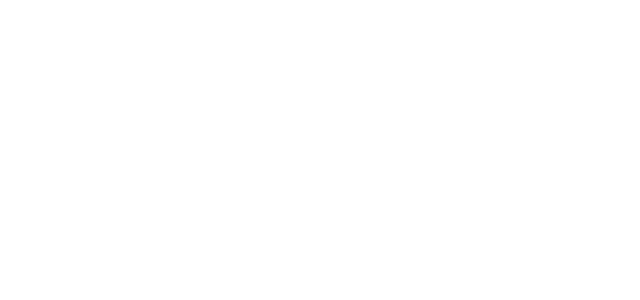
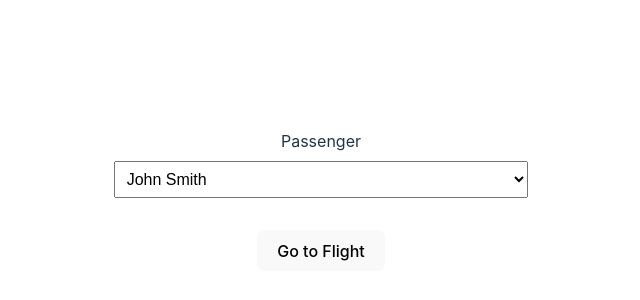
Before and after one commit to joshD90/interviewPrep, a React (Vite) app: page /login in a window 1280 px wide. Before the commit this address had no page. Shown: the part 208-508 px from the top of the page, without its empty margins (367-1007 px from the left). Built offline with nearby package versions, Linux system fonts and the light colour scheme.

Commit message:
adding in passenger capacity, passenger context as well as passenger login dummy

```diff
--- a/src/App.tsx
+++ b/src/App.tsx
@@ -1,8 +1,14 @@
 import { BrowserRouter as Router, Routes, Route } from "react-router-dom";
 
 import Seating from "./flights/components/seating/Seating";
-import { flight123 } from "./flights/flights";
+
 import Flight from "./flights/components/flight/Flight";
+import FlightContainer from "./flights/components/flight/FlightContainer";
+import SeatingContainer from "./flights/components/seating/SeatingContainer";
+import SelectPassenger from "./flights/components/passenger/SelectPassenger";
+
+//import context provider
+import { PassengerContextProvider } from "./flights/context/PassengerContextProvider";
 
 function App() {
   return (
@@ -14,15 +20,15 @@
         margin: "3rem",
       }}
     >
-      <Router>
-        <Routes>
-          <Route path="/flight" element={<Flight flight={flight123} />} />
-          <Route
-            path="/flight/seating"
-            element={<Seating flight={flight123} />}
-          />
-        </Routes>
-      </Router>
+      <PassengerContextProvider>
+        <Router>
+          <Routes>
+            <Route path="/flight/:id" element={<FlightContainer />} />
+            <Route path="/flight/:id/seating" element={<SeatingContainer />} />
+            <Route path="/login" element={<SelectPassenger />} />
+          </Routes>
+        </Router>
+      </PassengerContextProvider>
     </div>
   );
 }
--- /dev/null
+++ b/src/flights/classes/Passenger.ts
@@ -0,0 +1,41 @@
+export class Passenger {
+  private firstName: string;
+  private secondName: string;
+  private age: number;
+
+  constructor(firstName: string, secondName: string, age: number) {
+    this.firstName = firstName;
+    this.secondName = secondName;
+    this.age = age;
+  }
+
+  // Getter for firstName
+  getFirstName(): string {
+    return this.firstName;
+  }
+
+  // Setter for firstName
+  setFirstName(newFirstName: string) {
+    this.firstName = newFirstName;
+  }
+
+  // Getter for secondName
+  getSecondName(): string {
+    return this.secondName;
+  }
+
+  // Setter for secondName
+  setSecondName(newSecondName: string) {
+    this.secondName = newSecondName;
+  }
+
+  // Getter for age
+  getAge(): number {
+    return this.age;
+  }
+
+  // Setter for age
+  setAge(newAge: number) {
+    this.age = newAge;
+  }
+}
--- a/src/flights/components/flight/Flight.tsx
+++ b/src/flights/components/flight/Flight.tsx
@@ -1,16 +1,25 @@
-import { FC } from "react";
-import { useNavigate } from "react-router-dom";
+import { FC, useContext } from "react";
+import { useNavigate, useParams } from "react-router-dom";
 
 import "./flight.css";
 import { Flight as FlightClass } from "../../classes/Flight";
+import { PassengerContext } from "../../context/PassengerContextProvider";
 
 type Props = { flight: FlightClass };
 
 const Flight: FC<Props> = ({ flight }) => {
   const navigate = useNavigate();
+  const { id } = useParams();
+
+  const passengerContext = useContext(PassengerContext);
+  if (!passengerContext) return <></>;
+
+  const { currentPassenger } = passengerContext;
+  console.log(currentPassenger, "CURRENT PASSENGER IN FLIGHT");
 
   return (
     <div className="flightContainer">
+      <h1>{currentPassenger?.getFirstName()}</h1>
       <div className="flightDetailsContainer">
         <div className="flightDescription">
           <h3>Flight: {flight.getFlightName()}</h3>
@@ -34,7 +43,7 @@
         </div>
         <div className="proceedDiv">
           <h4>€{flight.getCostToDecimal()}</h4>
-          <button onClick={() => navigate("/flight/seating")}>
+          <button onClick={() => navigate(`/flight/${id}/seating`)}>
             Proceed To Seats
           </button>
         </div>
--- /dev/null
+++ b/src/flights/components/flight/FlightContainer.tsx
@@ -0,0 +1,12 @@
+import { useParams } from "react-router-dom";
+import Flight from "./Flight";
+import flights from "../../flights";
+
+const FlightContainer = () => {
+  const { id } = useParams();
+  console.log(id);
+
+  return <>{id && <Flight flight={flights[id]} />}</>;
+};
+
+export default FlightContainer;
--- /dev/null
+++ b/src/flights/components/passenger/SelectPassenger.tsx
@@ -0,0 +1,47 @@
+import { useContext } from "react";
+import { useNavigate } from "react-router-dom";
+
+import "./selectPassengers.css";
+import allPassengers from "../../passengers";
+import { PassengerContext } from "../../context/PassengerContextProvider";
+
+const SelectPassenger = () => {
+  const passengerContext = useContext(PassengerContext);
+  const navigate = useNavigate();
+
+  if (!passengerContext) return <></>;
+  const { setCurrentPassenger } = passengerContext;
+
+  const changePassenger = (e: React.ChangeEvent<HTMLSelectElement>) => {
+    setCurrentPassenger(
+      allPassengers[e.target.value.split(" ")[0].toLowerCase()]
+    );
+    console.log(e.target.value);
+  };
+
+  return (
+    <div className="passengersContainer">
+      <form>
+        <div className="inputField">
+          <label htmlFor="passengerList">Passenger</label>
+          <select
+            name="passengerList"
+            id="passengerList"
+            onChange={changePassenger}
+          >
+            {Object.values(allPassengers).map((passenger) => {
+              return (
+                <option>
+                  {passenger.getFirstName() + " " + passenger.getSecondName()}
+                </option>
+              );
+            })}
+          </select>
+        </div>
+        <button onClick={() => navigate("/flight/one")}>Go to Flight</button>
+      </form>
+    </div>
+  );
+};
+
+export default SelectPassenger;
--- /dev/null
+++ b/src/flights/components/passenger/selectPassengers.css
@@ -0,0 +1,32 @@
+.passengersContainer {
+  width: 100%;
+  height: 100%;
+  display: flex;
+  justify-content: center;
+  align-items: center;
+}
+
+form {
+  width: 40%;
+  border: 1px solid white;
+  display: flex;
+  justify-content: center;
+  align-items: center;
+  gap: 1rem;
+  flex-direction: column;
+}
+
+.inputField {
+  display: flex;
+  align-items: center;
+  gap: 0.5rem;
+  flex-direction: column;
+  padding: 1rem;
+  width: 90%;
+}
+
+.inputField select {
+  padding: 0.5rem;
+  width: 90%;
+  font-size: 1rem;
+}
--- a/src/flights/components/seating/Seating.tsx
+++ b/src/flights/components/seating/Seating.tsx
@@ -7,7 +7,10 @@
 
 const Seating: FC<Props> = ({ flight }) => {
   return (
-    <div>
+    <div className="seatingContainer">
+      <div className="noseDiv"></div>
+      <div className="leftWing"></div>
+      <div className="rightWing"></div>
       <div
         className="seatingPlan"
         style={{
--- /dev/null
+++ b/src/flights/components/seating/SeatingContainer.tsx
@@ -0,0 +1,12 @@
+import { useParams } from "react-router-dom";
+
+import Seating from "./Seating";
+import flights from "../../flights";
+
+const SeatingContainer = () => {
+  const { id } = useParams();
+
+  return <div>{id && <Seating flight={flights[id]} />}</div>;
+};
+
+export default SeatingContainer;
--- a/src/flights/components/seating/seating.css
+++ b/src/flights/components/seating/seating.css
@@ -1,8 +1,20 @@
+.seatingContainer {
+  position: relative;
+}
+
+.noseDiv {
+  width: 99%; /* Adjust the width as needed */
+  height: 100px; /* Adjust the height as needed */
+  border: 2px solid white; /* Border color and thickness */
+  border-radius: 50% / 100% 100% 0 0; /* Create a semicircle shape */
+}
+
 .seatingPlan {
   display: grid;
   gap: 0.5rem;
   grid-template-columns: repeat(6, 1fr);
-  width: 60%;
+  border: 1px solid white;
+  padding: 1rem;
 }
 
 .seatDiv {
@@ -17,3 +29,26 @@
 .seatDiv:hover {
   background-color: #444;
 }
+
+.leftWing {
+  width: 0;
+  height: 0;
+  border-top: 50px solid transparent; /* Adjust the size as needed */
+  border-bottom: 100px solid transparent; /* Adjust the size as needed */
+  border-right: 400px solid white; /* Adjust the size and color as needed */
+  position: absolute;
+  top: 50%;
+  transform: translate(-100%, -50%);
+}
+
+.rightWing {
+  width: 0;
+  height: 0;
+  border-style: solid;
+  border-width: 60px 0 100px 400px; /* Adjust the size as needed */
+  border-color: transparent transparent transparent white; /* Adjust the color as needed */
+  position: absolute;
+  top: 50%;
+  right: 0;
+  transform: translate(100%, -50%);
+}
--- /dev/null
+++ b/src/flights/context/PassengerContextProvider.tsx
@@ -0,0 +1,25 @@
+import React, { FC, useState } from "react";
+import { Passenger } from "../classes/Passenger";
+
+type Props = { children: React.ReactNode };
+type PassengerContextType = {
+  currentPassenger: Passenger | null;
+  setCurrentPassenger: (passenger: null | Passenger) => void;
+};
+
+export const PassengerContext =
+  React.createContext<PassengerContextType | null>(null);
+
+export const PassengerContextProvider: FC<Props> = ({ children }) => {
+  const [currentPassenger, setCurrentPassenger] = useState<null | Passenger>(
+    null
+  );
+
+  return (
+    <PassengerContext.Provider
+      value={{ currentPassenger, setCurrentPassenger }}
+    >
+      {children}
+    </PassengerContext.Provider>
+  );
+};
--- a/src/flights/flights.ts
+++ b/src/flights/flights.ts
@@ -1,6 +1,8 @@
 import { Plane } from "./classes/Plane";
 import { Flight } from "./classes/Flight";
 import Seat from "./classes/Seats";
+
+type AllFlightsExport = { [key: string]: Flight };
 
 const flight123 = new Flight(
   "Airbus A300",
@@ -12,4 +14,30 @@
   100.99
 );
 
-export { flight123 };
+const flight456 = new Flight(
+  "Boeing 737",
+  "456",
+  "London",
+  "Dublin",
+  new Date(2004, 1, 1, 0, 0, 0),
+  new Date(2004, 1, 1, 2, 30, 0),
+  50
+);
+
+const flight789 = new Flight(
+  "Boeing 747",
+  "789",
+  "Dublin",
+  "London",
+  new Date(2004, 1, 1, 0, 0, 0),
+  new Date(2004, 1, 1, 2, 30, 0),
+  200.5
+);
+
+const flights: AllFlightsExport = {
+  one: flight123,
+  two: flight456,
+  three: flight789,
+};
+
+export default flights;
--- /dev/null
+++ b/src/flights/passengers.ts
@@ -0,0 +1,16 @@
+import { Passenger } from "./classes/Passenger";
+
+type AllPassengers = { [key: string]: Passenger };
+
+const johnSmith = new Passenger("John", "Smith", 32);
+const adamWalker = new Passenger("Adam", "Walker", 45);
+const sarahJane = new Passenger("Sarah", "Jane", 30);
+const lauraSims = new Passenger("Laura", "Sims", 20);
+
+const allPassengers: AllPassengers = {
+  john: johnSmith,
+  adam: adamWalker,
+  sarah: sarahJane,
+  laura: lauraSims,
+};
+export default allPassengers;
```
